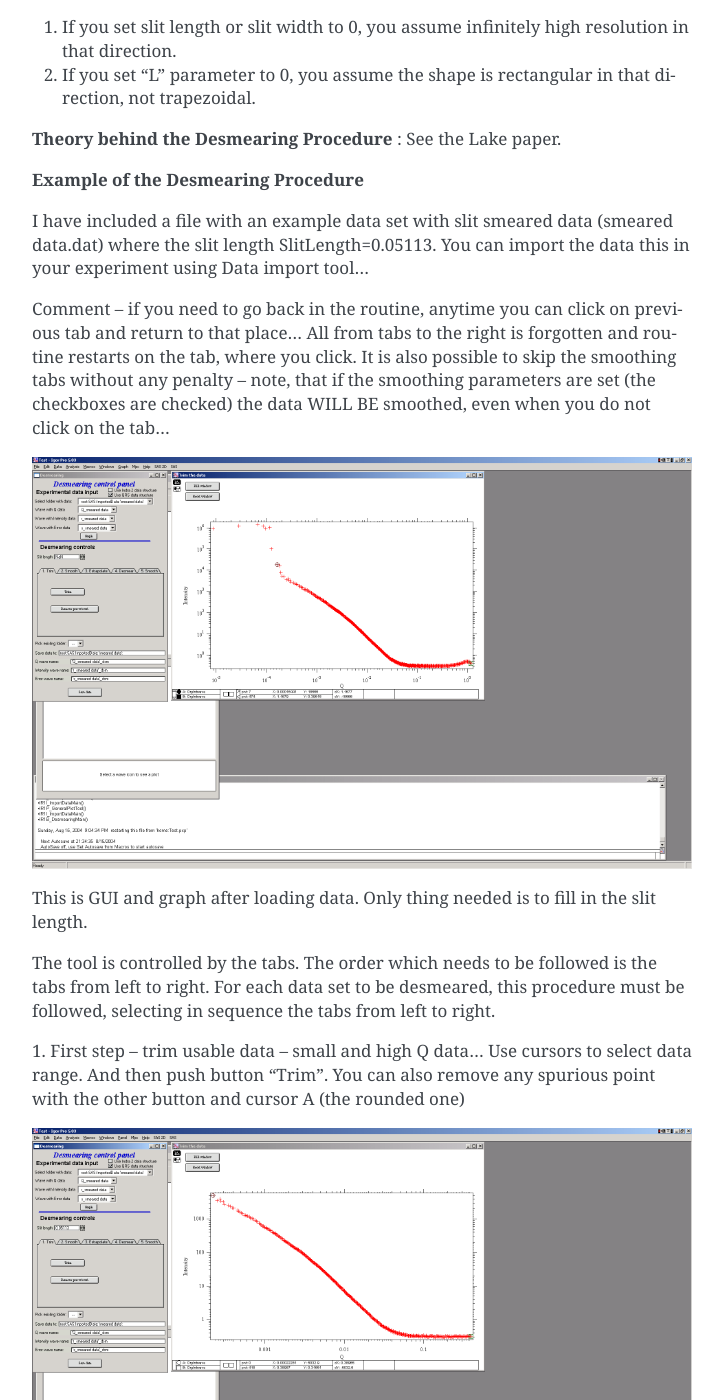
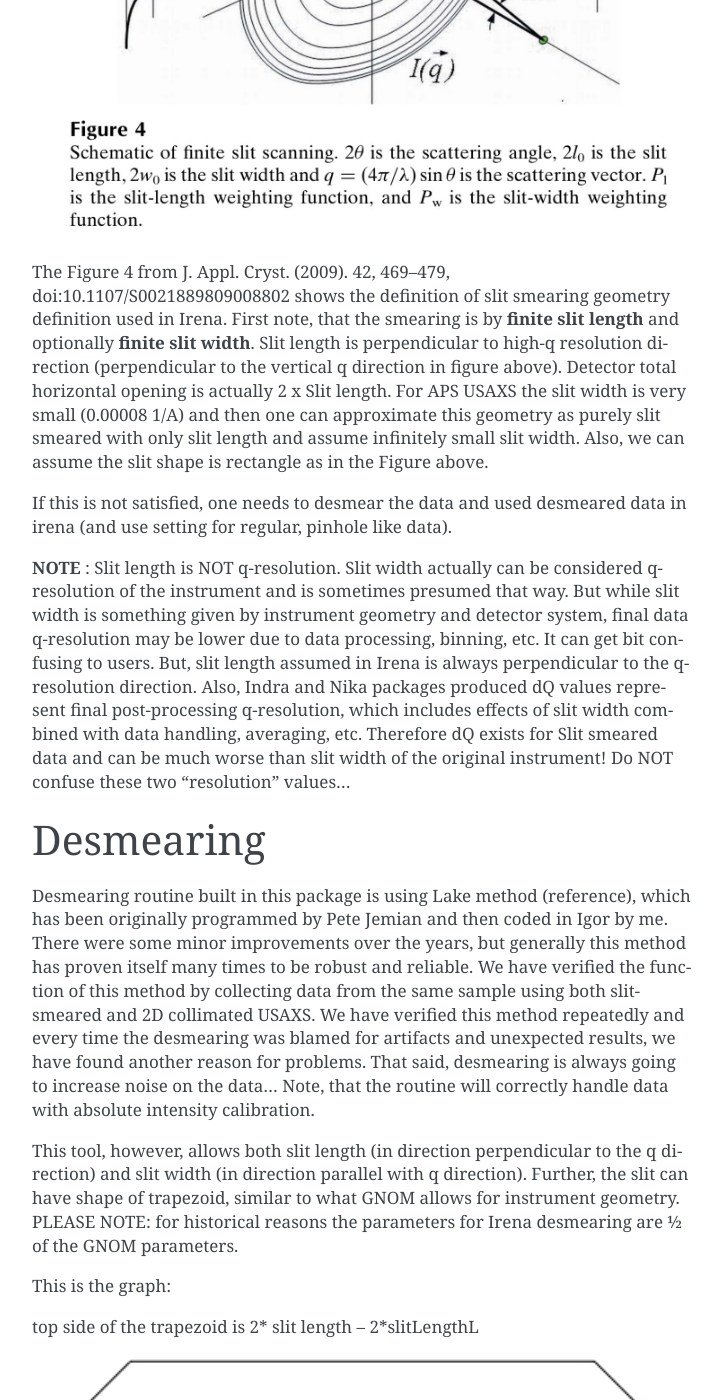
Before and after one commit to jilavsky/SAXS_IgorCodeDocs, a Sphinx documentation site: the page built from docs/source/Irena/Desmearing.rst, in a window 1280 px wide and 1400 px high, scrolled down 908 px. Shown: the whole window, without its empty margins (388-1111 px from the left). Built offline with Sphinx 7.4.7, drawn with Linux system fonts in a browser that asks for light colours; some of the changed text lies outside the part shown.

Commit message:
Wrote smearing chapter
Added detailson smearing

```diff
--- a/docs/source/Irena/Desmearing.rst
+++ b/docs/source/Irena/Desmearing.rst
@@ -1,4 +1,25 @@
 .. _data_desmearing:
+.. _data_smearing:
+
+.. index:: Slit smearing
+
+Slit smearing in Irena
+======================
+
+Slit smearing is built in Irena and is transparent in most of the tools (exception is Guinier-Porod model which seems to be impossible to setup with local fits when using slit smeared data). Smearing of model is intended to work mainly with APS USAXS data - that is with, as described below, approximation of rectangular one dimensional slit. We have verified the function of this method by collecting data from the same sample using both slit-smeared and 2D collimated USAXS. We have verified this method repeatedly and every time the slit smearing was blamed for artifacts and unexpected results, we have found another reason for problems. Since desmearing is always going to increase noise on the data, it is **usually** preferable to fit slit smeared data directly with model with slit smearing included, instead of desmearing the data... Note, that data with absolute intensity calibration are handled correctly.
+
+**However, keep in mind that slit smearing and desmearing procedures make assumption of isotropic scattering from the sample, so if samples scatter anisotropically, use of slit smeared data - and slit smeared instruments in general - should be strongly discouraged.**
+
+.. image:: media/SmearingGeometry.jpg
+   :align: center
+   :width: 100%
+
+The Figure 4 from J. Appl. Cryst. (2009). 42, 469–479, doi:10.1107/S0021889809008802 shows the definition of slit smearing geometry definition used in Irena. First note, that the smearing is by **finite slit length** and optionally **finite slit width**. Slit length is perpendicular to high-q resolution direction (perpendicular to the vertical q direction in figure above). Detector total horizontal opening is actually 2 x Slit length. For APS USAXS the slit width is very small (0.00008 1/A) and then one can approximate this geometry as purely slit smeared with only slit length and assume infinitely small slit width. Also, we can assume the slit shape is rectangle as in the Figure above.
+
+If this is not satisfied, one needs to desmear the data and used desmeared data in irena (and use setting for regular, pinhole like data).
+
+**NOTE** : Slit length is NOT q-resolution. Slit width actually can be considered q-resolution of the instrument and is sometimes presumed that way. But while slit width is something given by instrument geometry and detector system, final data q-resolution may be lower due to data processing, binning, etc. It can get bit confusing to users. But, slit length assumed in Irena is always perpendicular to the q-resolution direction. Also, Indra and Nika packages produced dQ values represent final post-processing q-resolution, which includes effects of slit width combined with data handling, averaging, etc.  Therefore dQ exists for Slit smeared data and can be much worse than slit width of the original instrument! Do NOT confuse these two "resolution" values...
+
 
 .. index:: Desmearing
 
@@ -7,36 +28,30 @@
 
 Desmearing routine built in this package is using Lake method (reference), which has been originally programmed by Pete Jemian and then coded in Igor by me. There were some minor improvements over the years, but generally this method has proven itself many times to be robust and reliable. We have verified the function of this method by collecting data from the same sample using both slit-smeared and 2D collimated USAXS. We have verified this method repeatedly and every time the desmearing was blamed for artifacts and unexpected results, we have found another reason for problems. That said, desmearing is always going to increase noise on the data… Note, that the routine will correctly handle data with absolute intensity calibration.
 
-The tool now allows both slit length (in direction perpendicular to the q direction) and slit width (in direction parallel with q direction). Further, the slit can now have shape of trapezoid, similar to what GNOM allows for instrument geometry. PLEASE NOTE: for historical reasons the parameters for Irena desmearing are ½ of the GNOM parameters.
+This tool, however, allows both slit length (in direction perpendicular to the q direction) and slit width (in direction parallel with q direction). Further, the slit can have shape of trapezoid, similar to what GNOM allows for instrument geometry. PLEASE NOTE: for historical reasons the parameters for Irena desmearing are ½ of the GNOM parameters.
 
 This is the graph:
 
-2\* slit length – 2\*slitLengthL
+top side of the trapezoid is 2\* slit length – 2\*slitLengthL
 
-^^^^^^^^^^^^^^^^^^^^^^^^^^^^^
+.. image:: media/GNOMSLitShape.jpg
+   :align: center
+   :width: 100%
 
-^^ ^^
+bottom part of the trapezoid is 2\* slit length + 2 \* slitLengthL
 
-^^ ^^
+The height of the trapezoid is slit width. **Once more, if you have parameters used for GNOM, you have to divide the
+numbers by ½.**
 
-^^ ^^
-
-^^^^^^^^^^^^^^^^^^^^^^^^^^^^^^^^^^^^^^^^^^^^^^^^^
-
-2\* slit length + 2 \* slitLengthL
-
-same geometry applies for slit width.
-
-Once more, if you have parameters used for GNOM, you have to divide the
-numbers by ½.
-
-The GUI changes should be easy. Please note, that :
+The GUI use of parameters should be easy. Please note, that :
 
 1. If you set slit length or slit width to 0, you assume infinitely high
    resolution in that direction.
 
 2. If you set “L” parameter to 0, you assume the shape is rectangular in
    that direction, not trapezoidal.
+
+
 
 **Theory behind the Desmearing Procedure** : See the Lake paper.
 
```
Also changed, not shown: docs/source/Irena/media/GNOMSLitShape.jpg (added), docs/source/Irena/media/SmearingGeometry.jpg (added).
